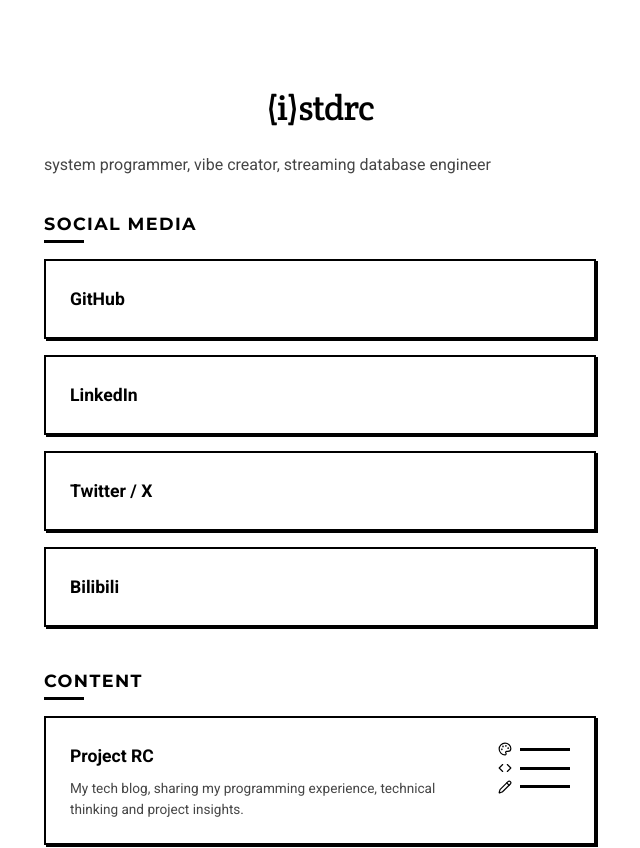
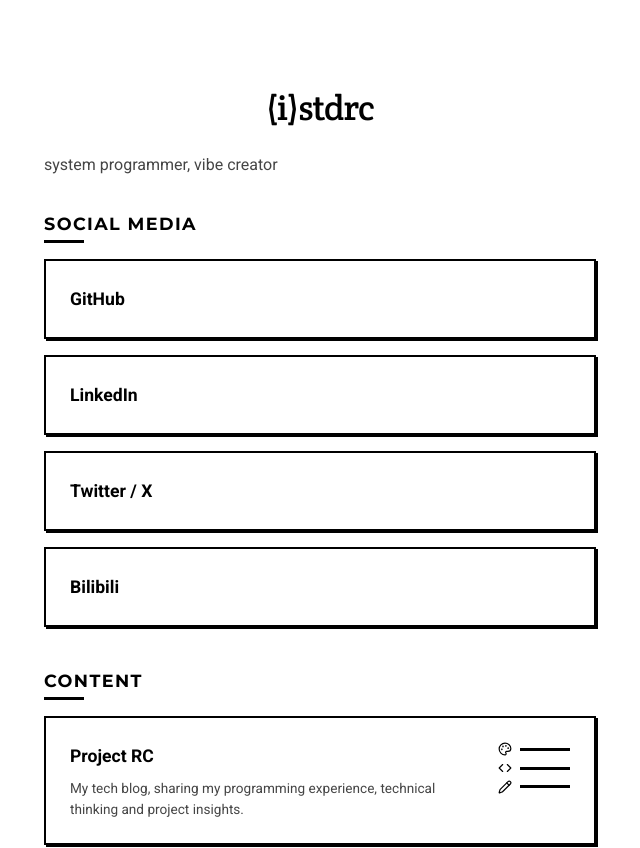
Before and after one commit to stdrc/self, a plain HTML site: page index.html in a window 1280 px wide. Shown: the top 848 px of the page, without its empty margins (320-960 px from the left). Drawn offline with nearby package versions, Linux system fonts and the light colour scheme.

Commit message:
Update index.html

```diff
--- a/index.html
+++ b/index.html
@@ -231,7 +231,7 @@
     <div class="container">
         <header class="header">
             <h1>(i)stdrc</h1>
-            <p class="intro">system programmer, vibe creator, streaming database engineer
+            <p class="intro">system programmer, vibe creator
             </p>
         </header>
 
```
